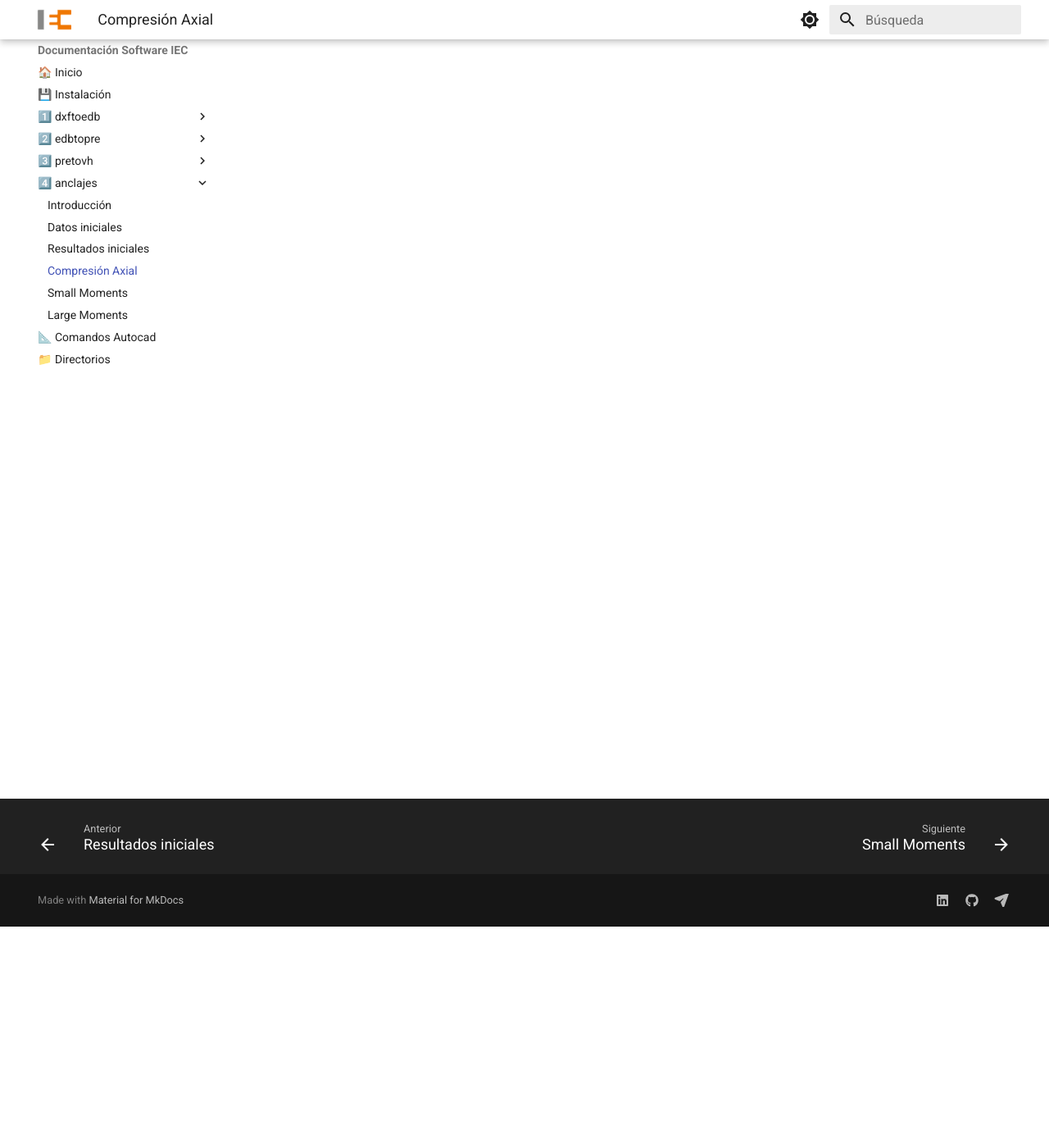
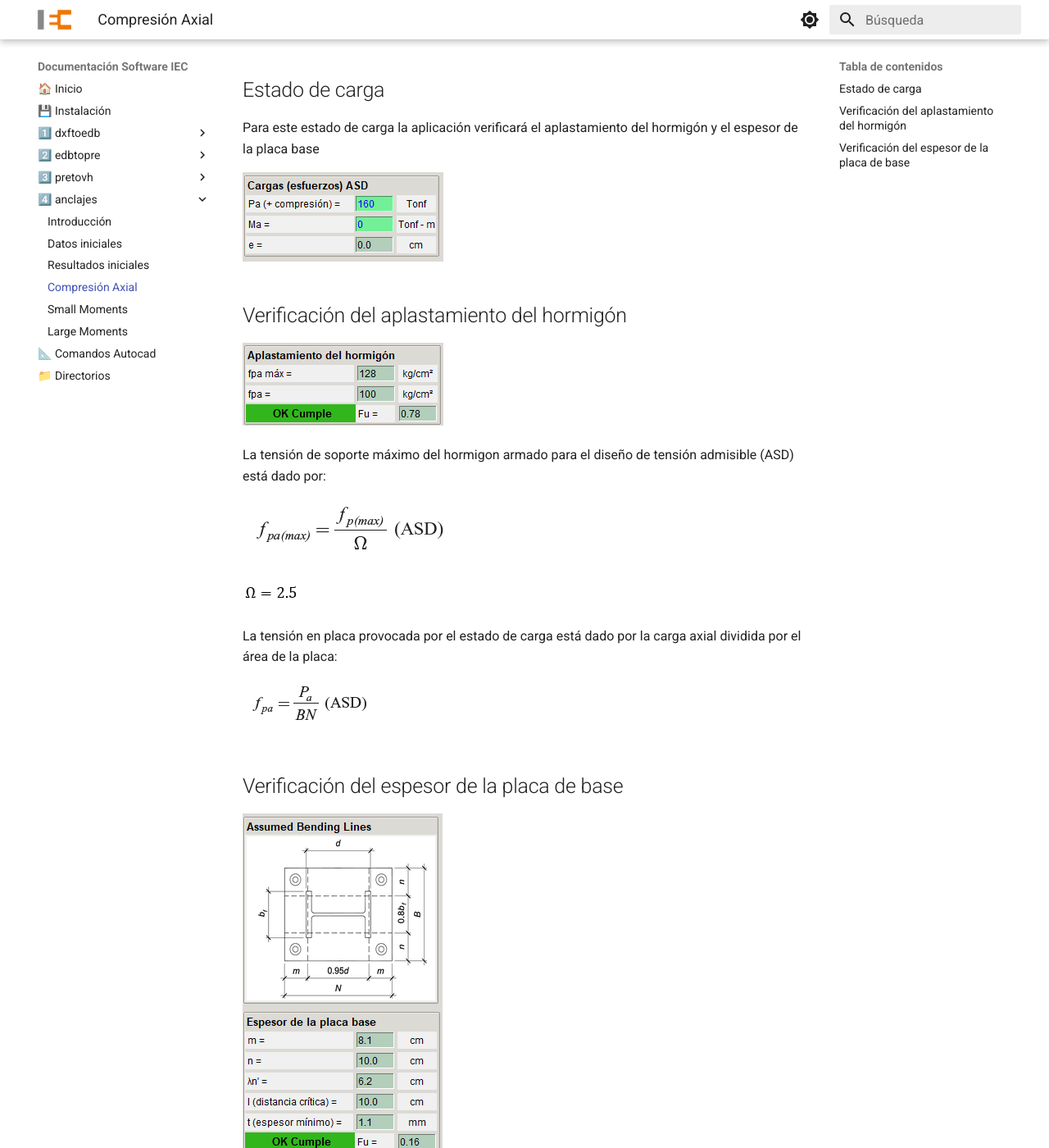
Before and after one commit to iec-ingenieria/documentacion, an MkDocs documentation site: the page built from docs/anclajes/compresion_axial.md, in a window 1280 px wide and 1400 px high, scrolled down 270 px. Shown: the whole window at 82% size. Built offline with MkDocs 1.6.1 and Material for MkDocs 9.7.7, drawn with Linux system fonts in a browser that asks for light colours; some of the changed text lies outside the part shown.

Commit message:
anclajes: compresion axial

```diff
--- a/docs/anclajes/compresion_axial.md
+++ b/docs/anclajes/compresion_axial.md
@@ -5,3 +5,64 @@ de la columna, el pedestal debe ser lo suficientemente grande para
 resistir las fuerzas de soporte transferidas desde la placa base (límite de
 carga del hormigón) y la placa base debe tener un espesor suficiente
 (límite de fluencia).
+
+##Estado de carga
+Para este estado de carga la aplicación verificará el aplastamiento del hormigón y el espesor de la placa base
+
+![compresion_axial_esfuerzos](../images/anclajes/compresion_axial_esfuerzos.png)
+
+##Verificación del aplastamiento del hormigón
+
+![aplastamiento_hormigon_verificacion](../images/anclajes/aplastamiento_hormigon_verificacion.png)
+
+La tensión de soporte máximo del hormigon armado para el diseño de tensión admisible (ASD) está dado por:
+
+![tension_soporte_maximo_asd_ha](../images/anclajes/tension_soporte_maximo_asd_ha.png)
+
+![omega_2.5](../images/anclajes/omega_2.5.png)
+
+La tensión en placa provocada por el estado de carga está dado por la carga axial dividida por el área de la placa:
+
+![tension_en_placa](../images/anclajes/tension_en_placa.png)
+
+##Verificación del espesor de la placa de base
+
+![verificacion_placa_compresion_axial](../images/anclajes/verificacion_placa_compresion_axial.png)
+
+La presión de apoyo provoca la flexión de la placa base en secciones críticas, dependiendo del tipo de columna (En la imagen superior se muestran las secciones y distancias críticas para una columna tipo W-Shapes), para calcular el espesor mínimo requerido se deben calcular estas distancias críticas.
+
+![distancia_critica_m](../images/anclajes/distancia_critica_m.png)
+
+donde:
+
+N = largo de la placa
+
+d = largo de la columna
+
+![distancia_critica_n](../images/anclajes/distancia_critica_n.png)
+
+donde:
+
+B = ancho de la placa
+
+bf = ancho de la columna
+
+![distancia_critica_lambda_n_prima](../images/anclajes/distancia_critica_lambda_n_prima.png)
+
+donde:
+
+![lambda](../images/anclajes/lambda.png)
+
+![x_para_lamba](../images/anclajes/x_para_lamba.png)
+
+![omega_c_2.5](../images/anclajes/omega_c_2.5.png)
+
+Finalmente el espesor mínimo se calcula con la siguiente fórmula:
+
+![espesor_min_placa_compresion_axial](../images/anclajes/espesor_min_placa_compresion_axial.png)
+
+donde:
+
+l es el valor máximo entre las distancias críticas m,n y λn'
+
+![omega_1.67](../images/anclajes/omega_1.67.png)
```
Also changed, not shown: docs/images/anclajes/aplastamiento_hormigon_verificacion.png (added), docs/images/anclajes/compresion_axial_esfuerzos.png (added), docs/images/anclajes/distancia_critica_lambda_n_prima.png (added), docs/images/anclajes/distancia_critica_m.png (added), docs/images/anclajes/distancia_critica_n.png (added), docs/images/anclajes/espesor_min_placa_compresion_axial.png (added), docs/images/anclajes/lambda.png (added), docs/images/anclajes/omega_1.67.png (added), docs/images/anclajes/omega_2.5.png (added), docs/images/anclajes/omega_c_2.5.png (added), docs/images/anclajes/tension_en_placa.png, docs/images/anclajes/verificacion_placa_compresion_axial.png (added), docs/images/anclajes/x_para_lamba.png (added).
